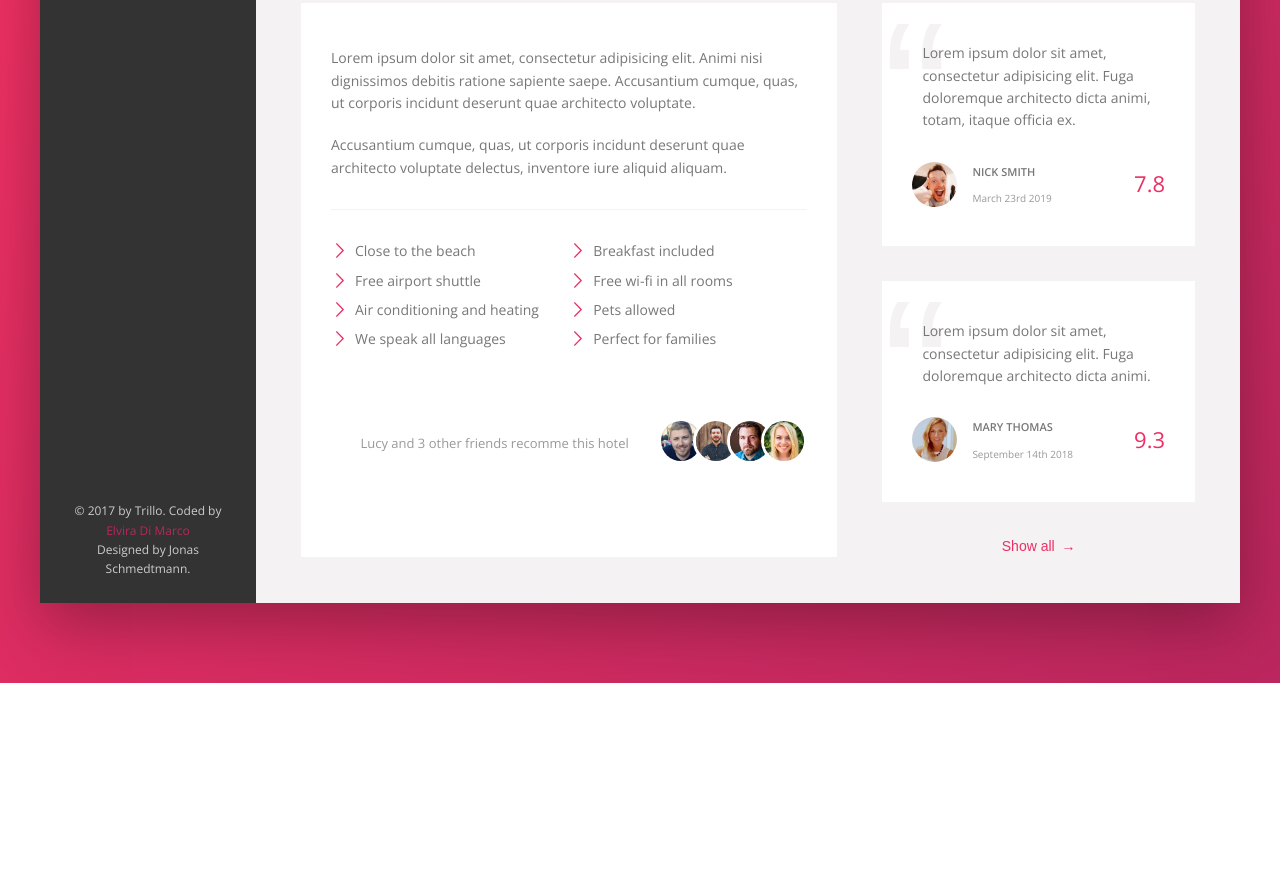
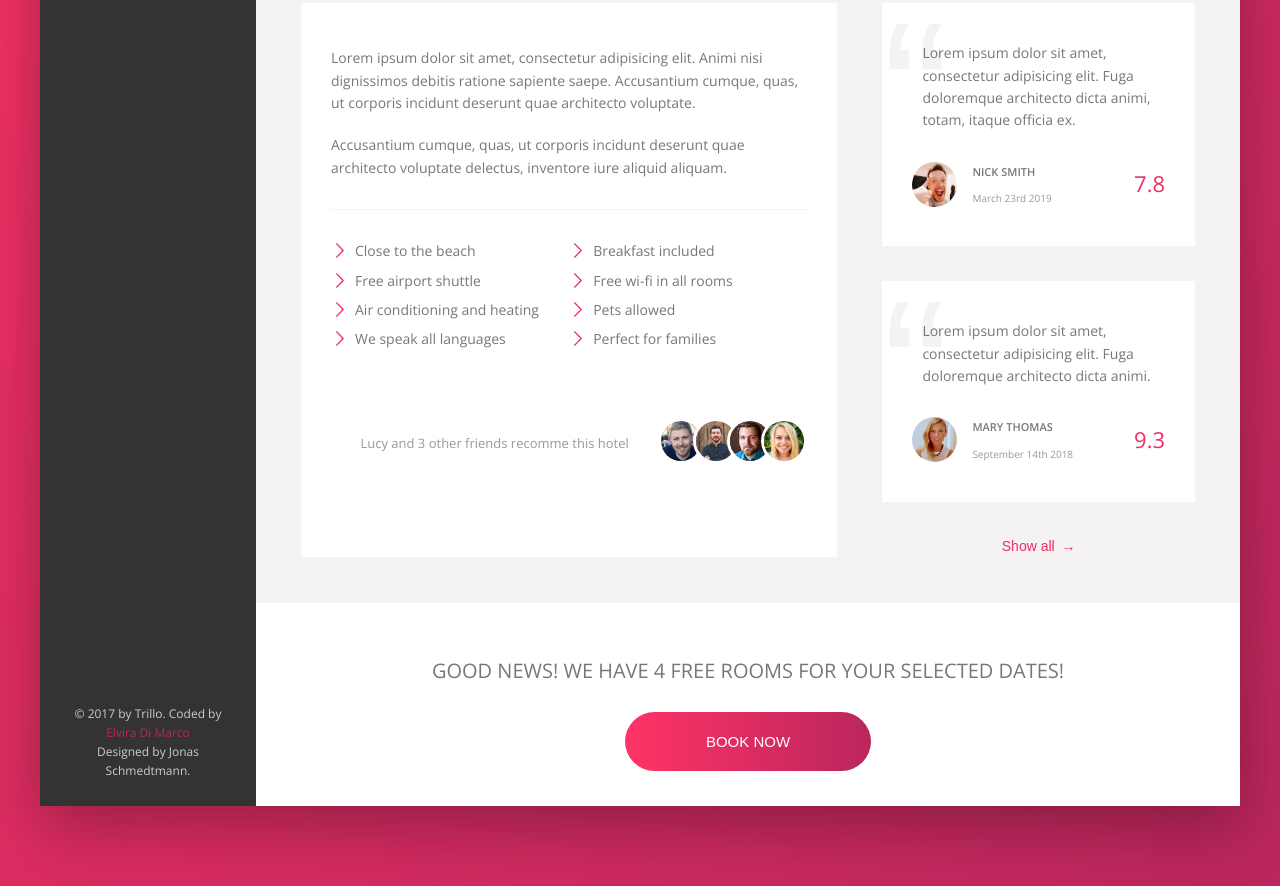
Before and after one commit to Elvira-D/Trillo-project, a website: page index.html in a window 1280 px wide. Shown: the part 674-1560 px from the top of the page. Before the commit the page ends 1357 px from the top, so only its background shows below. Drawn offline with nearby package versions, Linux system fonts and the light colour scheme.

Commit message:
Completed "Call to action" section

```diff
--- a/index.html
+++ b/index.html
@@ -213,6 +213,15 @@
                         <button class="btn-inline">Show all <span>&rarr;</span></button>
                     </div>
                 </div>
+                <div class="cta">
+                    <h2 class="cta__book-now">
+                        Good news! We have 4 free rooms for your selected dates!
+                    </h2>
+                    <button class="btn">
+                        <span class="btn__visible">Book now</span>
+                        <span class="btn__invisible">Only 4 rooms left</span>
+                    </button>
+                </div>
             </main>
         </div>
     </div>
--- a/sass/_components.scss
+++ b/sass/_components.scss
@@ -405,10 +405,6 @@
         margin: auto;
     }
 
-    &__friends {
-
-    }
-
     &__photo {
         box-sizing: content-box;
         height: 4rem;
@@ -485,3 +481,64 @@
     }
 
 }
+
+//CALL TO ACTION
+.cta {
+    padding: 3.5rem 0;
+    text-align: center;
+
+    &__book-now {
+        font-size: 2rem;
+        font-weight: 300;
+        text-transform: uppercase;
+        margin-bottom: 2.5rem;
+    }
+}
+
+.btn {
+    font-size: 1.5rem;
+    font-weight: 300;
+    text-transform: uppercase;
+    border-radius: 100px;
+    border: none;
+    background-image: linear-gradient(to right, var(--color-primary-light), var(--color-primary-dark));
+    color: #fff;
+    position: relative;
+    overflow: hidden;
+
+    & > * {
+        display: inline-block;
+        height: 100%;
+        width: 100%;
+        transition: all .2s;
+    }
+
+    &__visible {
+
+        padding: 2rem 7.5rem;
+    }
+
+    &__invisible {
+        position: absolute;
+        padding: 2rem 0;
+        left: 0;
+        top: -100%;
+    }
+
+    &:hover {
+        background-image: linear-gradient(to left, var(--color-primary-light), var(--color-primary-dark));
+    }
+
+    &:hover &__visible {
+        transform: translateY(100%);
+    }
+
+    &:hover &__invisible {
+        top: 0;
+    }
+
+    &:focus {
+        outline: none;
+        animation: pulsate 1s infinite;
+    }
+}
```
Also changed, not shown: css/style.css.
